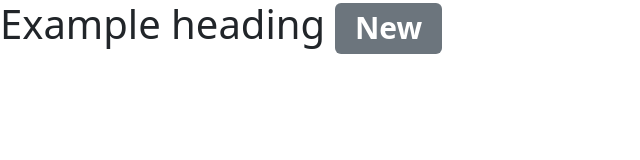
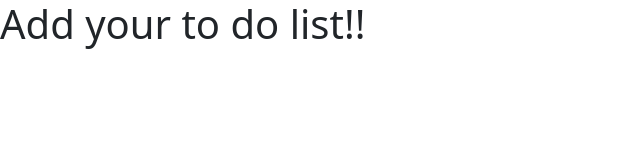
Before and after one commit to AHernandez445/git_toDoList, a website: page src/toDoList.html in a window 1280 px wide. Shown: the whole page, without its empty margins (0-640 px from the left). Drawn offline with Linux system fonts and the light colour scheme.

Commit message:
add the h1 element in todolist.html

```diff
--- a/src/toDoList.html
+++ b/src/toDoList.html
@@ -8,6 +8,6 @@
     <script src="../dist/bootstrap.bundle.min.js"></script>
 </head>
 <body>
-    <h1>Example heading <span class="badge text-bg-secondary">New</span></h1>
+    <h1>Add your to do list!!</h1>
 </body>
 </html>
```
Also changed, not shown: readMe.txt.
